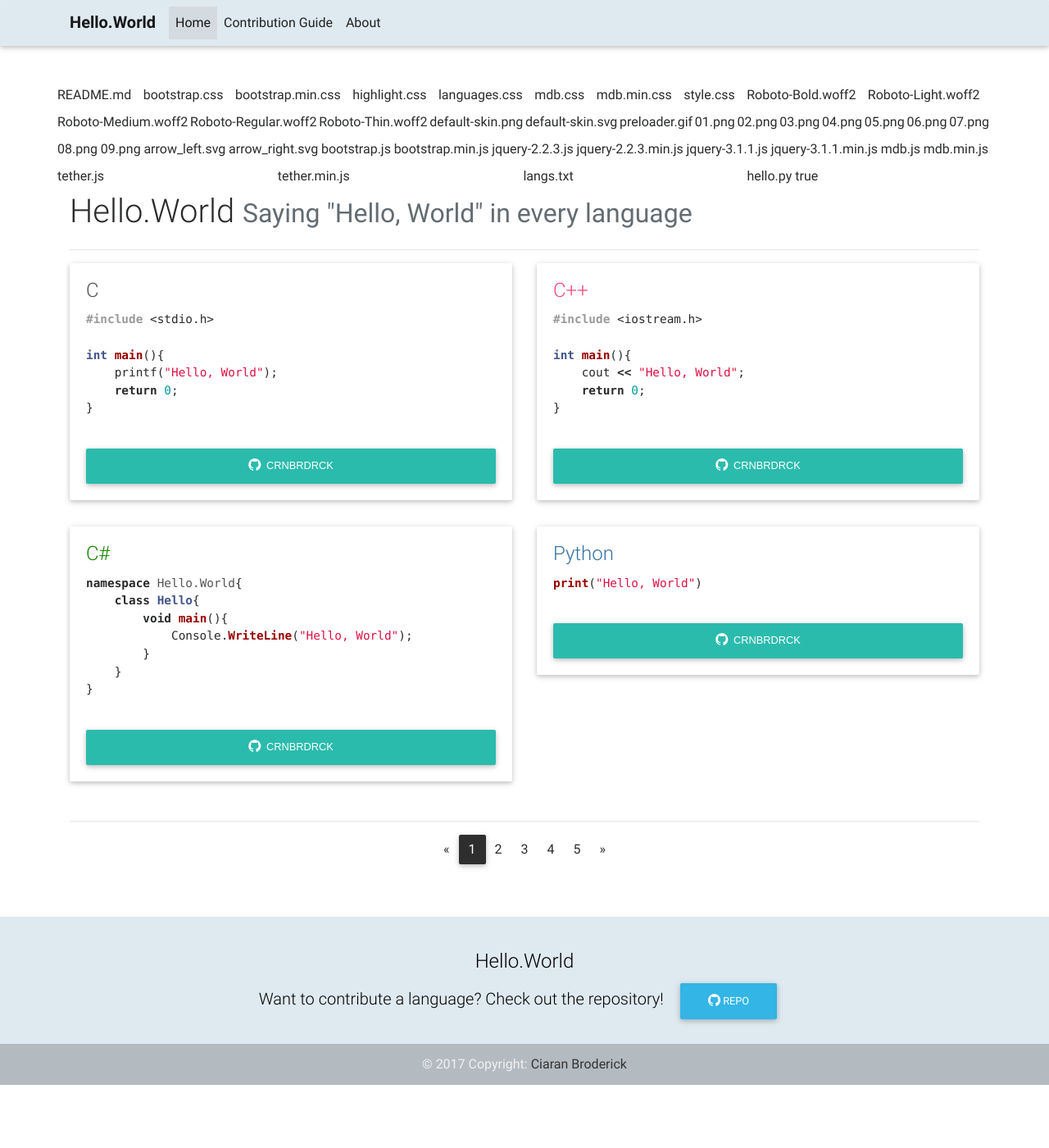
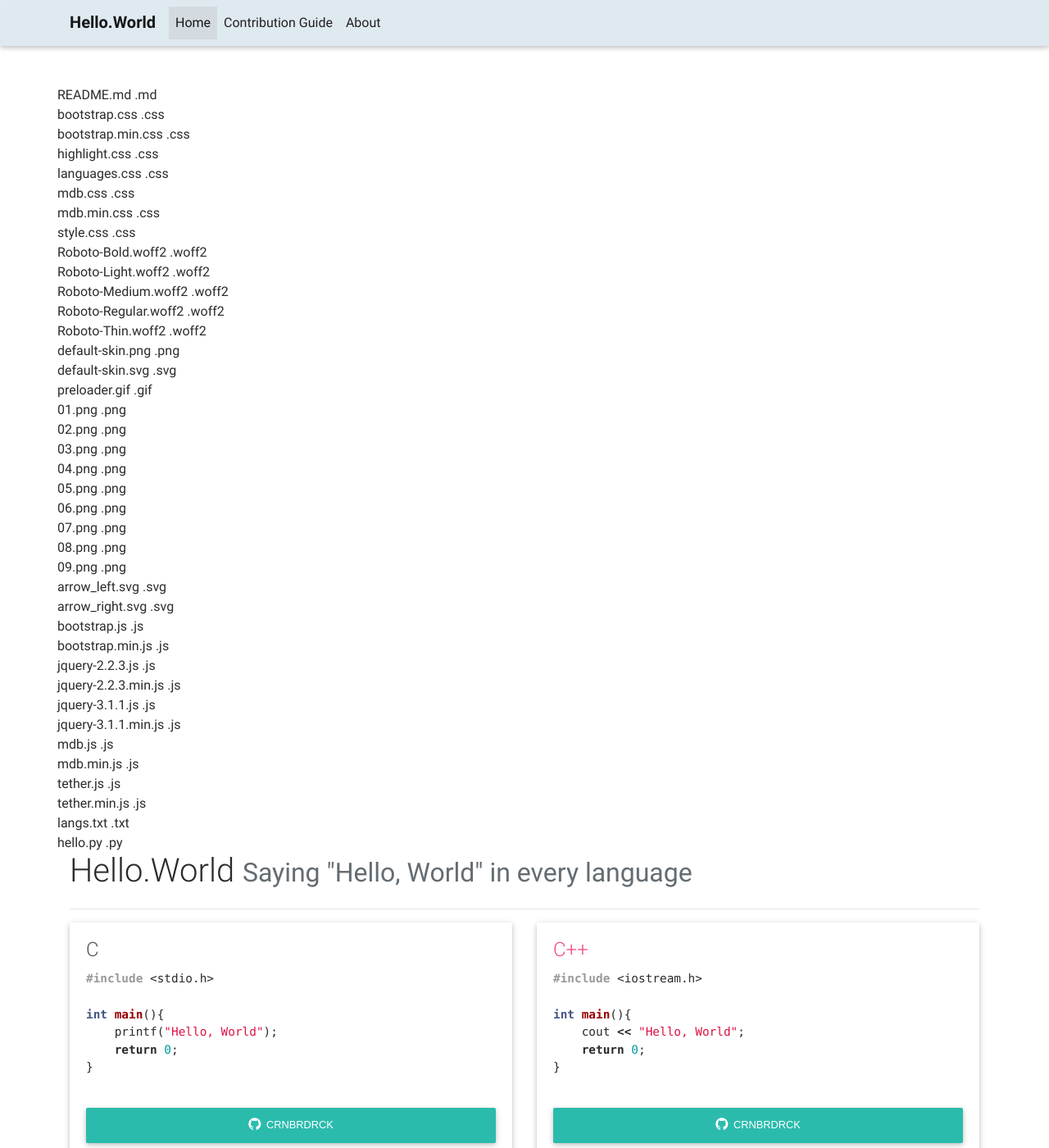
Before and after one commit to freyamade/hello.world, a Jekyll site: the page built from index.md, in a window 1280 px wide and 1400 px high. Shown: the whole window at 82% size. Built offline with Jekyll 4.4.1, drawn with Linux system fonts in a browser that asks for light colours; nearby versions of some CDN libraries.

Commit message:
Update index.html

```diff
--- a/_layouts/index.html
+++ b/_layouts/index.html
@@ -85,7 +85,7 @@
             <div class="row">
                 {% assign code_files = site.static_files | where: "code", true %}
                 {% for program in site.static_files %}
-                    {{ program.name }} {{ program.code }}<hr />
+                    {{ program.name }} {{ program.extname }}<br />
                 {% endfor %}
             </div>
 
```
